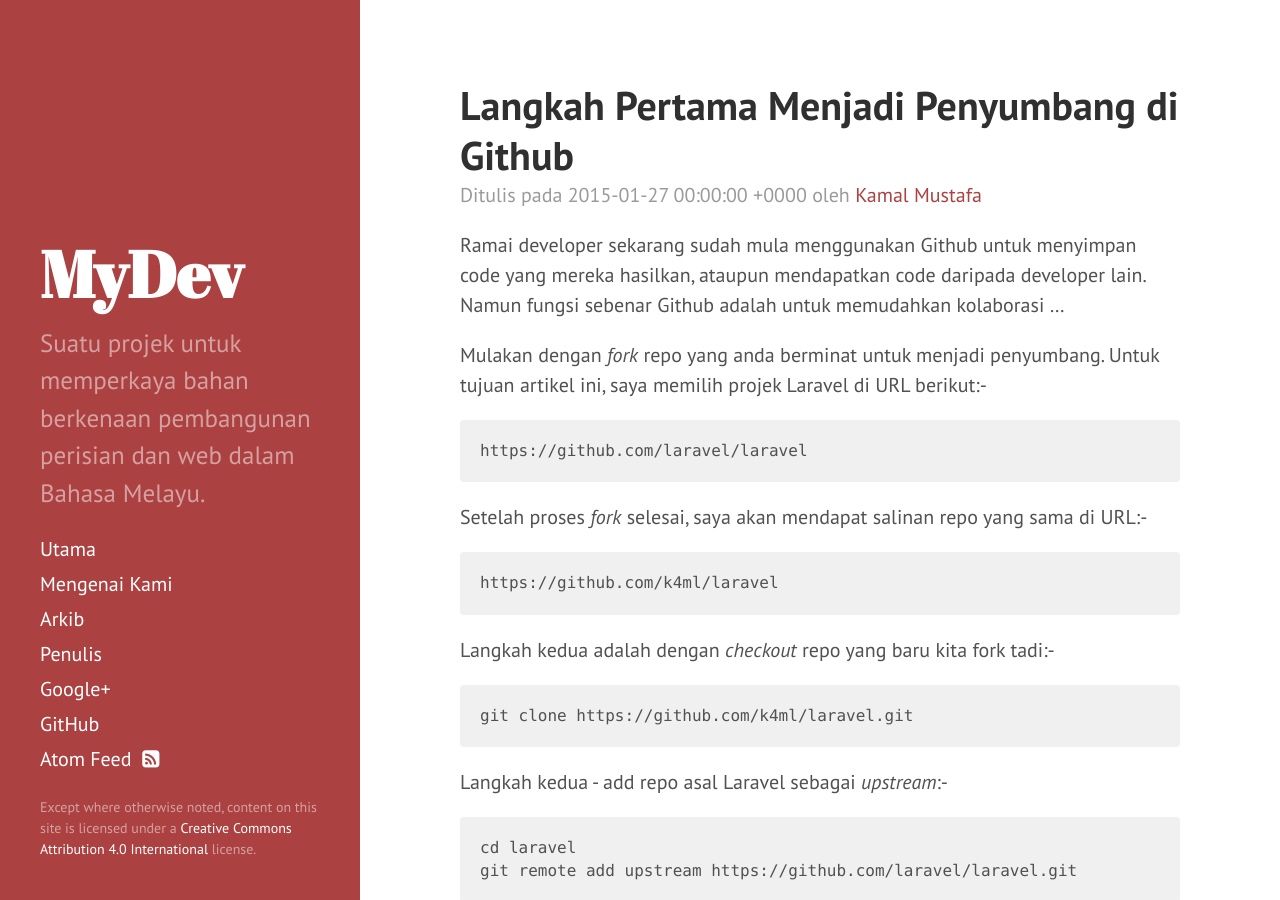
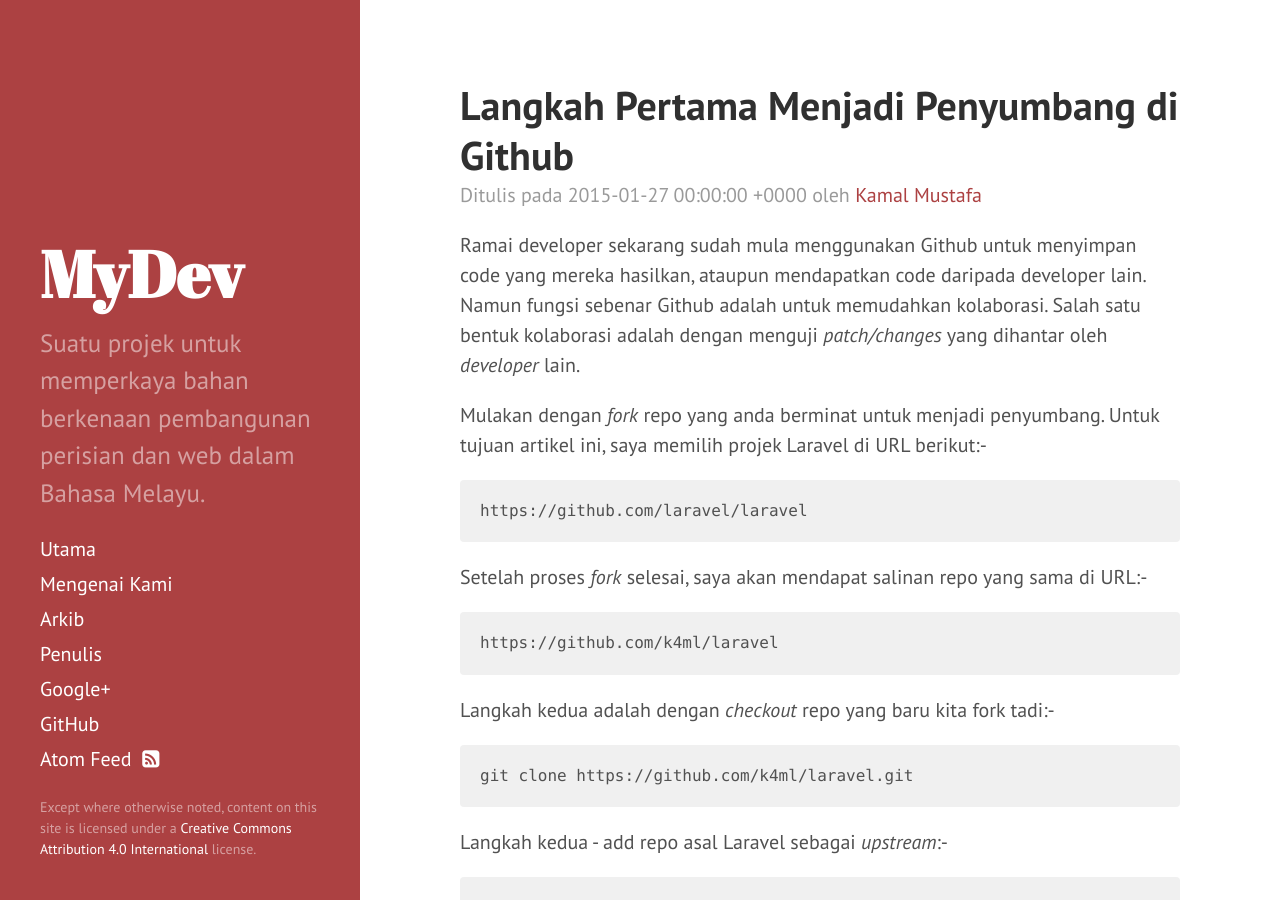
Before and after one commit to mydevcommunity/mydevcommunity.github.io, a Jekyll site: the page built from _tips/langkah-pertama-penyumbang-github.md, in a window 1280 px wide and 900 px high. Built offline with Jekyll 4.4.1, drawn with Linux system fonts in a browser that asks for light colours; nearby versions of some CDN libraries; Markdown is read by kramdown in place of the engine named in the settings; comment, search, counter and statistics services are not loaded.

Commit message:
edit tips

```diff
--- a/_tips/langkah-pertama-penyumbang-github.md
+++ b/_tips/langkah-pertama-penyumbang-github.md
@@ -12,7 +12,8 @@
 
 Ramai developer sekarang sudah mula menggunakan Github untuk menyimpan code
 yang mereka hasilkan, ataupun mendapatkan code daripada developer lain. Namun fungsi
-sebenar Github adalah untuk memudahkan kolaborasi ...
+sebenar Github adalah untuk memudahkan kolaborasi. Salah satu bentuk kolaborasi adalah
+dengan menguji *patch/changes* yang dihantar oleh *developer* lain.
 
 Mulakan dengan *fork* repo yang anda berminat untuk menjadi penyumbang. Untuk tujuan
 artikel ini, saya memilih projek Laravel di URL berikut:-
```
